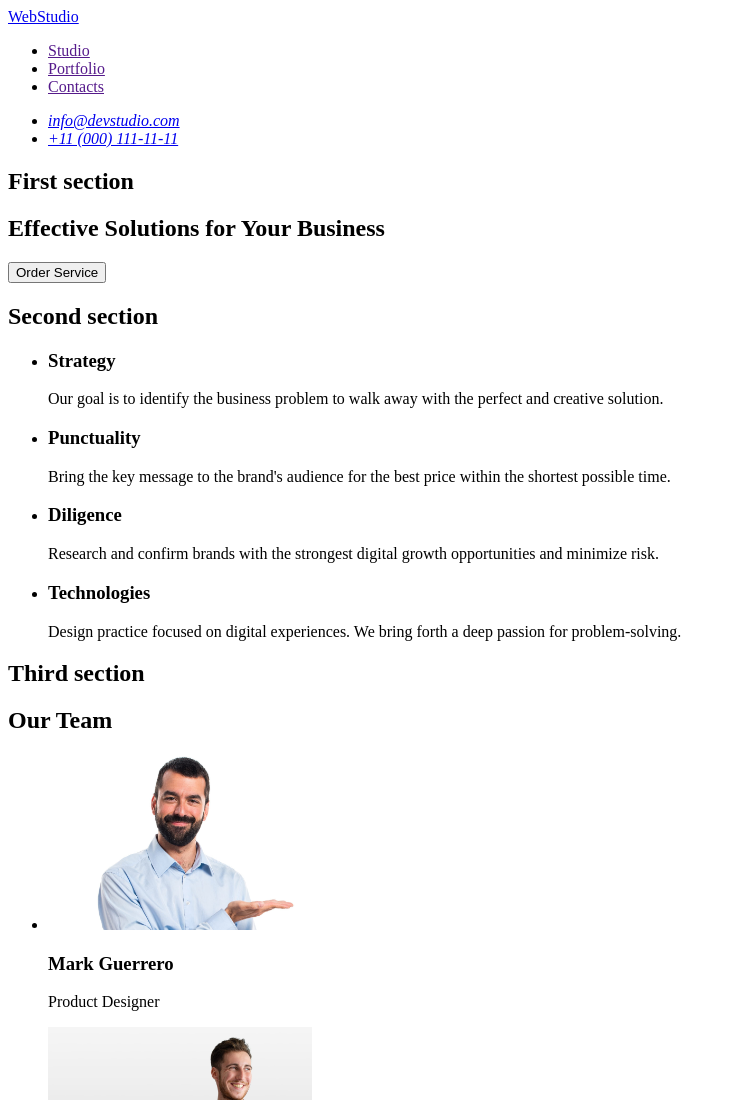
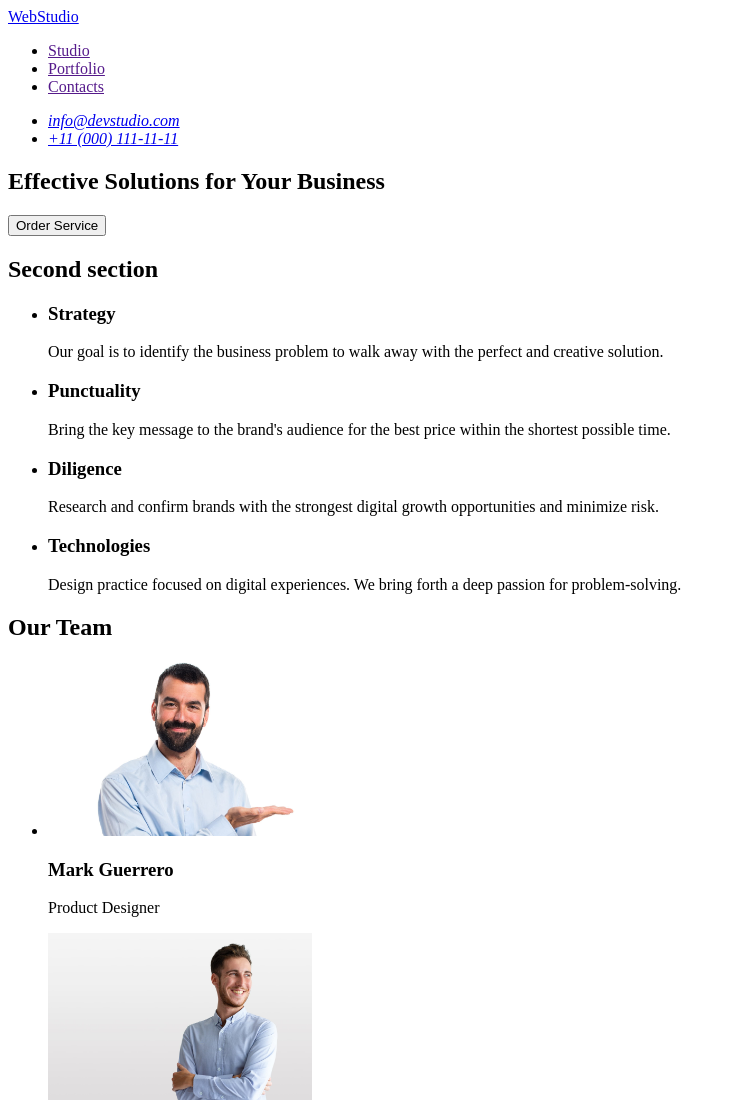
Before and after one commit to ar8rq/goit-markup-hw-01, a plain HTML site: page index.html in a window 1280 px wide. Shown: the top 1100 px of the page, without its empty margins (0-736 px from the left). Drawn offline with Linux system fonts and the light colour scheme.

Commit message:
update html

```diff
--- a/index.html
+++ b/index.html
@@ -22,7 +22,6 @@
     </header>
     <main>
         <section>
-            <h2>First section</h2>
     <h1>Effective Solutions
 for Your Business</h1>
 <button type="button">Order Service</button>
@@ -50,7 +49,6 @@ problem to walk away with the perfect and creative solution.</p>
 </ul>
 </section>
 <section>
-    <h2>Third section</h2>
     <h2>Our Team</h2>
     <ul>
     <li><img src="./images/image1.jpg" alt="man with laptop presenting" width="264"><h3>Mark Guerrero</h3><p>Product Designer</p></li>
```
